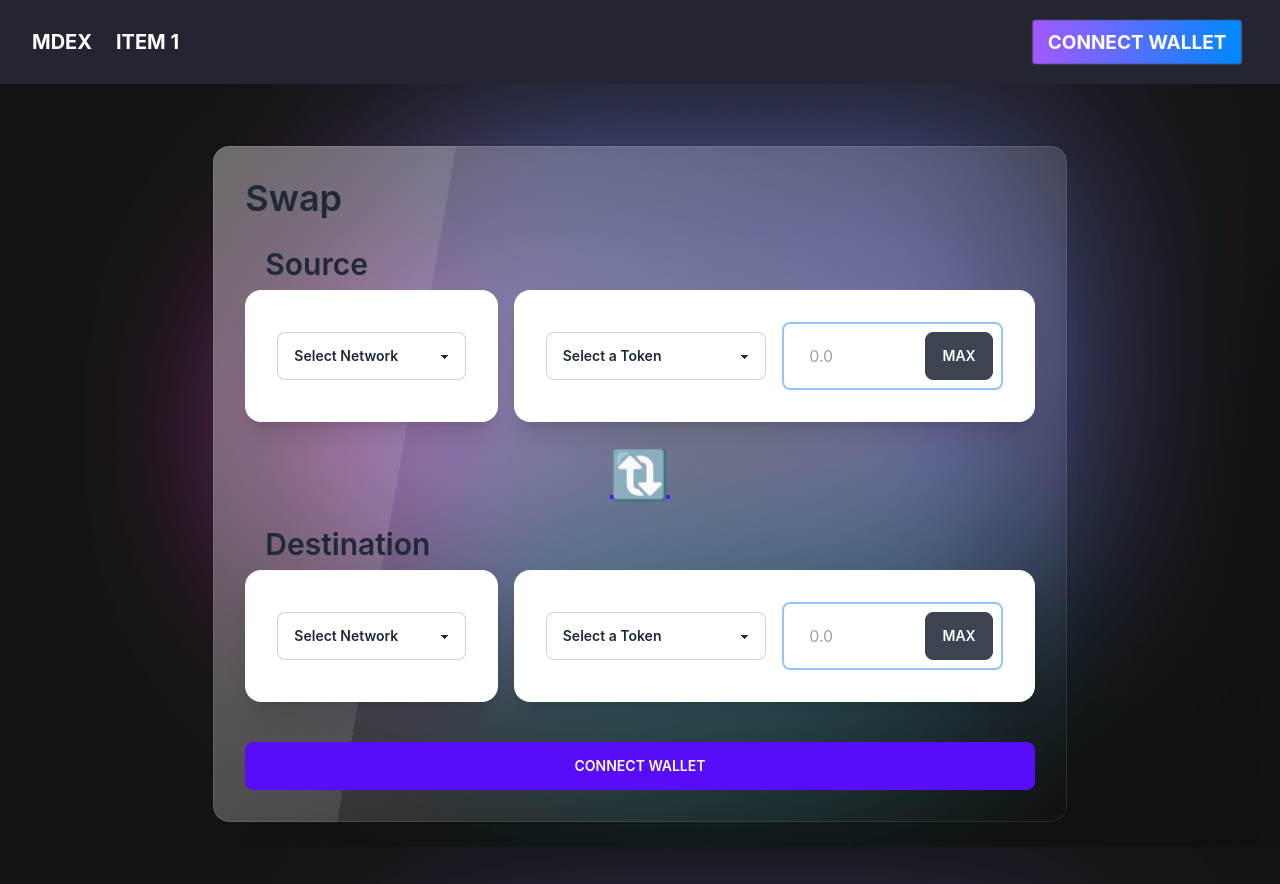
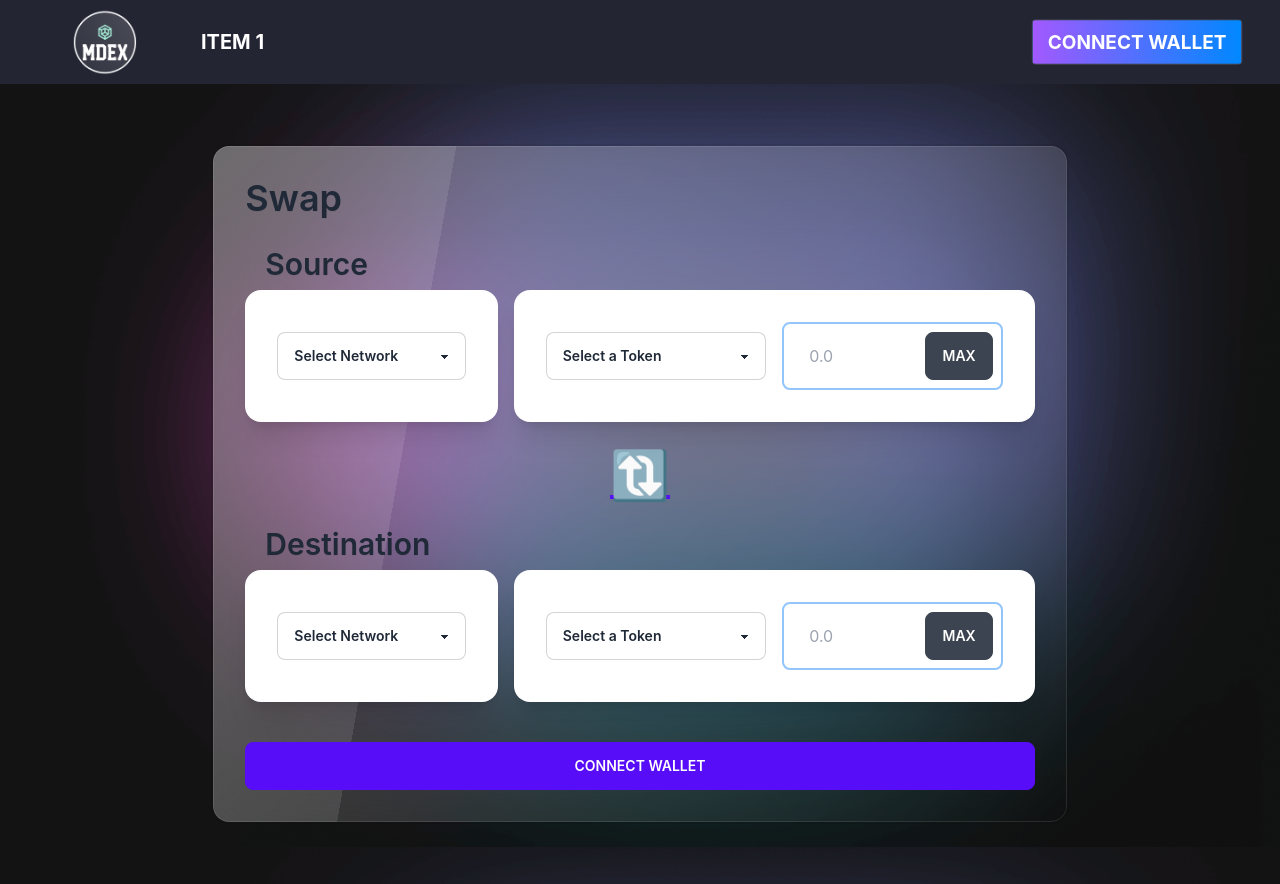
Before and after one commit to underledgerteam/mdex, a React (Create React App) app: page / in a window 1280 px wide. Built offline with nearby package versions, Linux system fonts and the light colour scheme.

Commit message:
:hammer: :construction: #9 Add Logo MDex

```diff
--- a/src/components/Navbar.jsx
+++ b/src/components/Navbar.jsx
@@ -1,6 +1,9 @@
 import React, { Fragment, useContext } from "react";
 import { Web3Context } from "src/contexts/web3.context";
 import { shortenAddress } from "src/utils/shortenAddress.util";
+
+// Assets
+import MdexLogo from "../assets/images/logo/mdex_logo.png";
 
 const Navbar = () => {
   const { walletAddress, isConnected, handleConnectWallet } = useContext(Web3Context);
@@ -9,7 +12,9 @@ const Navbar = () => {
     <div className="flex flex-col">
       <div class="navbar bg-custom-navbar w-full lg:mx-auto justify-between items-center font-bold lg:px-8">
         <div class="navbar-start">
-          <button class="text-xl flex text-center text-2xl text-white uppercase font-bold cursor-pointer">mdex</button>
+          <div className="w-48">
+            <button class="text-xl flex text-2xl text-white uppercase font-bold cursor-pointer"><img src={MdexLogo} /></button>
+          </div>
           <div class="navbar hidden lg:flex">
             <ul class="menu menu-horizontal p-0">
               <li><a class="text-xl flex text-center text-xl text-white uppercase font-bold cursor-pointer">Item 1</a></li>
```
Also changed, not shown: src/assets/images/logo/mdex_logo.png (added).
